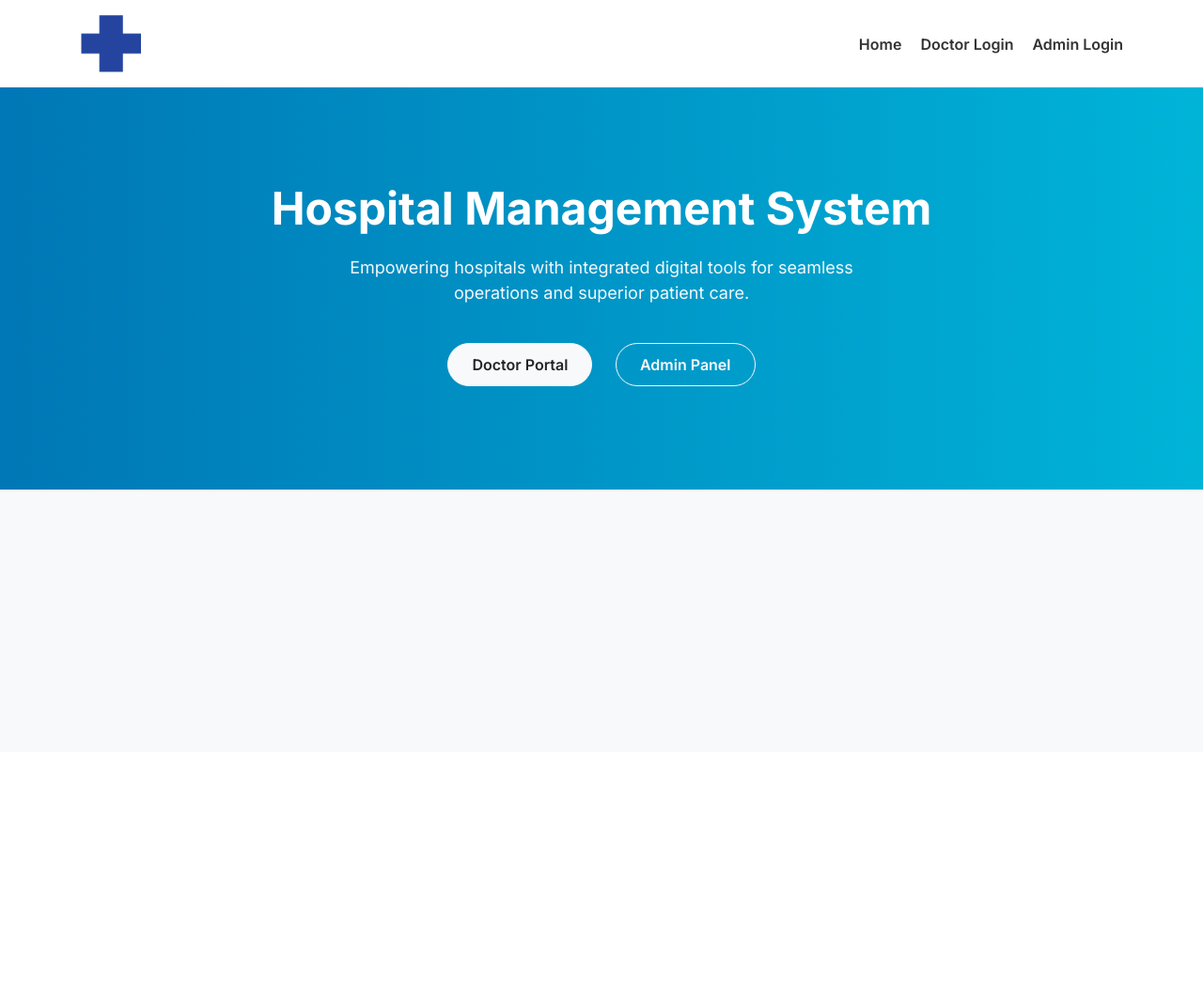
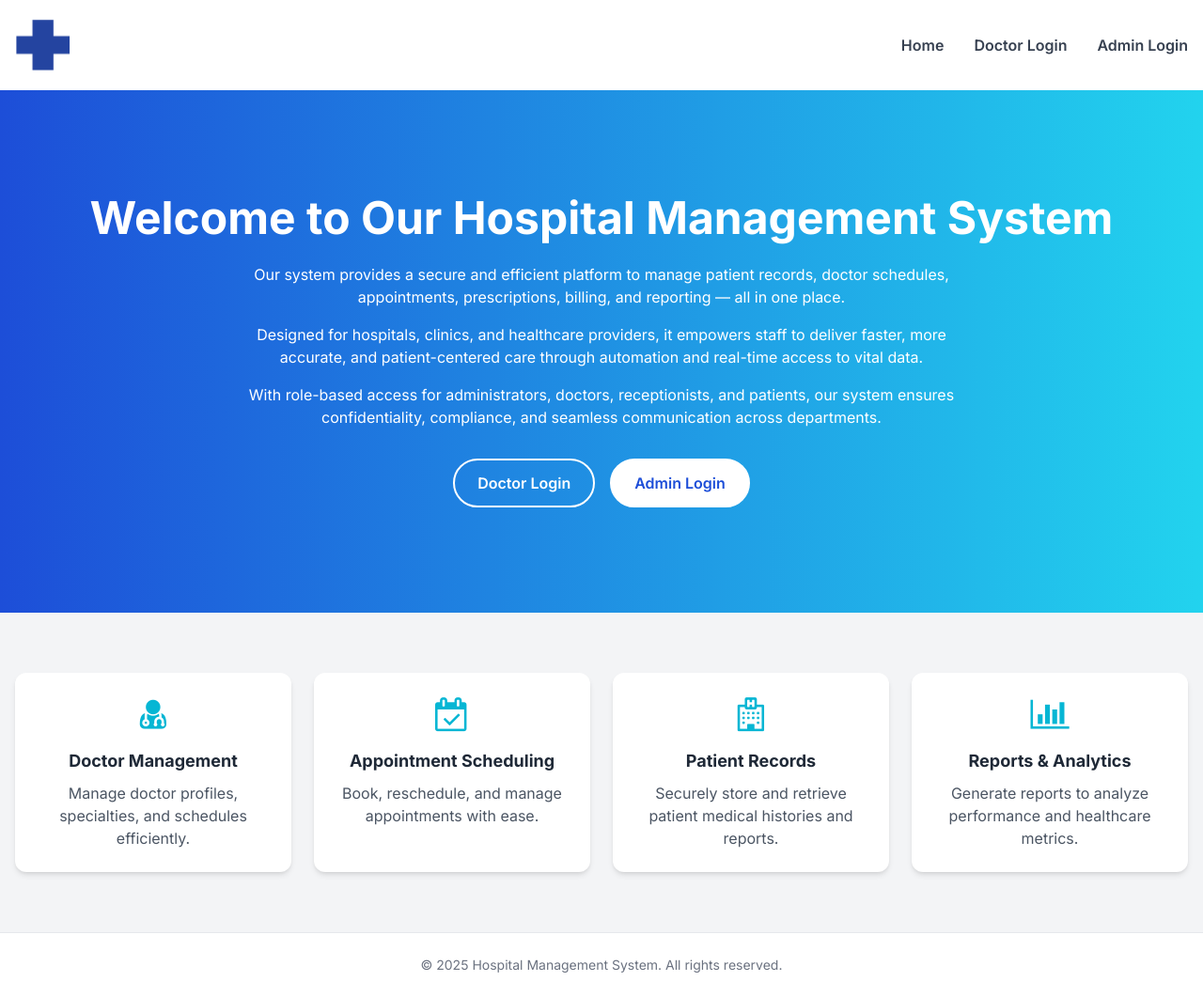
Before and after one commit to sengchhunyeang/Hospital-Application, a PHP site: page / in a window 1280 px wide. Shown: the whole page at 94% size. Before the commit the page ends 521 px from the top, so only its background shows below. Run offline with PHP 8.4, Linux system fonts and the light colour scheme; some libraries are stand-ins or nearby versions.

```diff
--- a/index.php
+++ b/index.php
@@ -2,206 +2,112 @@
 <html lang="en">
 <head>
     <meta charset="UTF-8" />
-    <meta name="viewport" content="width=device-width, initial-scale=1.0"/>
-    <meta http-equiv="X-UA-Compatible" content="ie=edge"/>
+    <meta name="viewport" content="width=device-width, initial-scale=1.0" />
+    <meta http-equiv="X-UA-Compatible" content="ie=edge" />
     <title>Hospital Management System</title>
     <link rel="shortcut icon" href="assets/images/logo/right.png" type="image/x-icon" />
-
-    <!-- Google Font -->
-    <link href="https://fonts.googleapis.com/css2?family=Inter:wght@400;600;700&display=swap" rel="stylesheet"/>
-
-    <!-- Bootstrap CSS -->
-    <link rel="stylesheet" href="assets/css/bootstrap-4.1.3.min.css" />
-    <link rel="stylesheet" href="assets/css/font-awesome-4.7.0.min.css" />
-
+    <script src="https://cdn.tailwindcss.com"></script>
+    <link href="https://fonts.googleapis.com/css2?family=Inter:wght@400;600;700&display=swap" rel="stylesheet" />
+    <link rel="stylesheet" href="https://cdnjs.cloudflare.com/ajax/libs/font-awesome/4.7.0/css/font-awesome.min.css">
+    <link rel="stylesheet" href="https://cdnjs.cloudflare.com/ajax/libs/animate.css/4.1.1/animate.min.css" />
     <style>
         body {
             font-family: 'Inter', sans-serif;
-            background-color: #f8f9fa;
         }
-
-        .preloader {
-            position: fixed;
-            top: 0; left: 0;
-            width: 100%; height: 100%;
-            background: #fff;
-            z-index: 9999;
-            display: flex;
-            align-items: center;
-            justify-content: center;
+        .nav-link::after {
+            content: "";
+            position: absolute;
+            bottom: 0;
+            left: 0;
+            height: 2px;
+            width: 0;
+            background-color: #00b4d8;
+            transition: width 0.3s;
         }
-
-        header {
-            background-color: #ffffff;
-            box-shadow: 0 2px 8px rgba(0,0,0,0.05);
-            padding: 15px 0;
-        }
-
-        .nav-menu {
-            list-style: none;
-            margin: 0;
-            padding: 0;
-            display: flex;
-            gap: 20px;
-        }
-
-        .nav-menu li {
-            display: inline;
-        }
-
-        .nav-menu a {
-            text-decoration: none;
-            font-weight: 600;
-            color: #333;
-            transition: color 0.3s;
-        }
-
-        .nav-menu a:hover {
-            color: #0077b6;
-        }
-
-        .banner {
-            background: linear-gradient(to right, #0077b6, #00b4d8);
-            color: white;
-            padding: 100px 20px;
-            text-align: center;
-        }
-
-        .banner h1 {
-            font-size: 48px;
-            font-weight: 700;
-            margin-bottom: 20px;
-        }
-
-        .banner p {
-            font-size: 18px;
-            max-width: 600px;
-            margin: auto;
-            opacity: 0.95;
-        }
-
-        .btn-rounded {
-            border-radius: 50px;
-            padding: 10px 25px;
-            font-weight: 600;
-        }
-
-        .login-buttons {
-            margin-top: 30px;
-        }
-
-        .login-buttons .btn {
-            margin: 10px;
-        }
-
-        .modal-header {
-            background-color: #0077b6;
-            color: white;
-            border-top-left-radius: .3rem;
-            border-top-right-radius: .3rem;
-        }
-
-        .modal-footer {
-            border-top: none;
+        .nav-link:hover::after {
+            width: 100%;
         }
     </style>
 </head>
-<body>
+<body class="bg-gray-100 text-gray-800">
 
 <!-- Preloader -->
-<div class="preloader">
-    <div class="spinner-border text-primary" role="status">
-        <span class="sr-only">Loading...</span>
-    </div>
+<div class="fixed inset-0 bg-white flex items-center justify-center z-[9999]" id="preloader">
+    <div class="animate-spin rounded-full h-10 w-10 border-b-2 border-blue-500"></div>
 </div>
 
 <!-- Header -->
-<header class="header-area">
-    <div class="container d-flex justify-content-between align-items-center">
+<header class="bg-white shadow">
+    <div class="container mx-auto px-4 py-5 flex items-center justify-between">
         <a href="index.php">
-            <img src="assets/images/logo/right.png" alt="Logo" height="63">
+            <img src="assets/images/logo/right.png" alt="Logo" class="h-14">
         </a>
-        <ul class="nav-menu">
-            <li><a href="index.php">Home</a></li>
-            <li><a href="backend/doc/index.php">Doctor Login</a></li>
-            <li><a href="backend/admin/index.php">Admin Login</a></li>
+        <ul class="flex flex-col md:flex-row gap-4 md:gap-8 font-semibold text-gray-700">
+            <li><a href="index.php" class="relative nav-link pb-1">Home</a></li>
+            <li><a href="backend/doc/index.php" class="relative nav-link pb-1">Doctor Login</a></li>
+            <li><a href="backend/admin/index.php" class="relative nav-link pb-1">Admin Login</a></li>
         </ul>
     </div>
 </header>
 
 <!-- Banner -->
-<section class="banner">
-    <div class="container">
-        <h1>Hospital Management System</h1>
-        <p>Empowering hospitals with integrated digital tools for seamless operations and superior patient care.</p>
-        <div class="login-buttons">
-            <button class="btn btn-light btn-rounded" data-toggle="modal" data-target="#doctorLoginModal">Doctor Portal</button>
-            <button class="btn btn-outline-light btn-rounded" data-toggle="modal" data-target="#adminLoginModal">Admin Panel</button>
+<section class="bg-gradient-to-r from-blue-700 to-cyan-400 text-white py-28 px-4 text-center relative overflow-hidden">
+    <div class="container mx-auto">
+        <h1 class="text-4xl md:text-5xl font-bold mb-6 animate__animated animate__fadeInDown">Welcome to Our Hospital Management System</h1>
+        <p class="max-w-3xl mx-auto mb-4 animate__animated animate__fadeInUp">
+            Our system provides a secure and efficient platform to manage patient records, doctor schedules, appointments, prescriptions, billing, and reporting — all in one place.
+        </p>
+        <p class="max-w-3xl mx-auto mb-4 animate__animated animate__fadeInUp">
+            Designed for hospitals, clinics, and healthcare providers, it empowers staff to deliver faster, more accurate, and patient-centered care through automation and real-time access to vital data.
+        </p>
+        <p class="max-w-3xl mx-auto mb-4 animate__animated animate__fadeInUp">
+            With role-based access for administrators, doctors, receptionists, and patients, our system ensures confidentiality, compliance, and seamless communication across departments.
+        </p>
+        <div class="mt-8 flex flex-col sm:flex-row justify-center gap-4 animate__animated animate__fadeInUp">
+            <a href="backend/doc/index.php" class="border-2 border-white text-white px-6 py-3 rounded-full font-semibold hover:bg-white hover:text-blue-700 transition">Doctor Login</a>
+            <a href="backend/admin/index.php" class="bg-white text-blue-700 px-6 py-3 rounded-full font-semibold hover:bg-transparent hover:text-white border-2 border-white transition">Admin Login</a>
         </div>
     </div>
 </section>
 
-<!-- Doctor Login Modal -->
-<div class="modal fade" id="doctorLoginModal" tabindex="-1" role="dialog" aria-labelledby="doctorLoginModalLabel" aria-hidden="true">
-  <div class="modal-dialog modal-dialog-centered" role="document">
-    <form class="modal-content" action="backend/doc/index.php" method="post">
-      <div class="modal-header">
-        <h5 class="modal-title">Doctor Login</h5>
-        <button type="button" class="close text-white" data-dismiss="modal" aria-label="Close">
-          <span>&times;</span>
-        </button>
-      </div>
-      <div class="modal-body px-4">
-        <div class="form-group">
-          <label for="docUsername">Username</label>
-          <input type="text" class="form-control" name="username" id="docUsername" aria-label="Doctor Username" required/>
+<!-- Features Section -->
+<section class="py-16 bg-gray-100">
+    <div class="container mx-auto px-4">
+        <div class="grid grid-cols-1 md:grid-cols-4 gap-6 text-center">
+            <div class="bg-white p-6 rounded-xl shadow-md hover:-translate-y-1 hover:shadow-lg transition">
+                <div class="text-4xl text-cyan-500 mb-4"><i class="fa fa-user-md"></i></div>
+                <h5 class="font-bold text-lg mb-2">Doctor Management</h5>
+                <p class="text-gray-600">Manage doctor profiles, specialties, and schedules efficiently.</p>
+            </div>
+            <div class="bg-white p-6 rounded-xl shadow-md hover:-translate-y-1 hover:shadow-lg transition">
+                <div class="text-4xl text-cyan-500 mb-4"><i class="fa fa-calendar-check-o"></i></div>
+                <h5 class="font-bold text-lg mb-2">Appointment Scheduling</h5>
+                <p class="text-gray-600">Book, reschedule, and manage appointments with ease.</p>
+            </div>
+            <div class="bg-white p-6 rounded-xl shadow-md hover:-translate-y-1 hover:shadow-lg transition">
+                <div class="text-4xl text-cyan-500 mb-4"><i class="fa fa-hospital-o"></i></div>
+                <h5 class="font-bold text-lg mb-2">Patient Records</h5>
+                <p class="text-gray-600">Securely store and retrieve patient medical histories and reports.</p>
+            </div>
+            <div class="bg-white p-6 rounded-xl shadow-md hover:-translate-y-1 hover:shadow-lg transition">
+                <div class="text-4xl text-cyan-500 mb-4"><i class="fa fa-bar-chart"></i></div>
+                <h5 class="font-bold text-lg mb-2">Reports & Analytics</h5>
+                <p class="text-gray-600">Generate reports to analyze performance and healthcare metrics.</p>
+            </div>
         </div>
-        <div class="form-group">
-          <label for="docPassword">Password</label>
-          <input type="password" class="form-control" name="password" id="docPassword" aria-label="Doctor Password" required/>
-        </div>
-      </div>
-      <div class="modal-footer px-4">
-        <button type="submit" class="btn btn-primary btn-rounded w-100">Login</button>
-      </div>
-    </form>
-  </div>
-</div>
+    </div>
+</section>
 
-<!-- Admin Login Modal -->
-<div class="modal fade" id="adminLoginModal" tabindex="-1" role="dialog" aria-labelledby="adminLoginModalLabel" aria-hidden="true">
-  <div class="modal-dialog modal-dialog-centered" role="document">
-    <form class="modal-content" action="backend/admin/index.php" method="post">
-      <div class="modal-header">
-        <h5 class="modal-title">Admin Login</h5>
-        <button type="button" class="close text-white" data-dismiss="modal" aria-label="Close">
-          <span>&times;</span>
-        </button>
-      </div>
-      <div class="modal-body px-4">
-        <div class="form-group">
-          <label for="adminUsername">Username</label>
-          <input type="text" class="form-control" name="username" id="adminUsername" aria-label="Admin Username" required/>
-        </div>
-        <div class="form-group">
-          <label for="adminPassword">Password</label>
-          <input type="password" class="form-control" name="password" id="adminPassword" aria-label="Admin Password" required/>
-        </div>
-      </div>
-      <div class="modal-footer px-4">
-        <button type="submit" class="btn btn-success btn-rounded w-100">Login</button>
-      </div>
-    </form>
-  </div>
-</div>
+<!-- Footer -->
+<footer class="bg-white text-center py-6 text-sm text-gray-500 border-t border-gray-200">
+    &copy; 2025 Hospital Management System. All rights reserved.
+</footer>
 
 <!-- Scripts -->
-<script src="assets/js/vendor/jquery-2.2.4.min.js"></script>
-<script src="https://cdn.jsdelivr.net/npm/popper.js@1.14.3/dist/umd/popper.min.js"></script>
-<script src="assets/js/vendor/bootstrap-4.1.3.min.js"></script>
+<script src="https://code.jquery.com/jquery-3.6.0.min.js"></script>
 <script>
-    $(document).ready(function () {
-        $('.preloader').fadeOut('slow');
+    window.addEventListener('load', () => {
+        document.getElementById('preloader').style.display = 'none';
     });
 </script>
 
```
Also changed, not shown: backend/doc/his_doc_dashboard.php (+125 -64 lines), backend/doc/his_doc_view_payrolls.php (+0 -24 lines).
